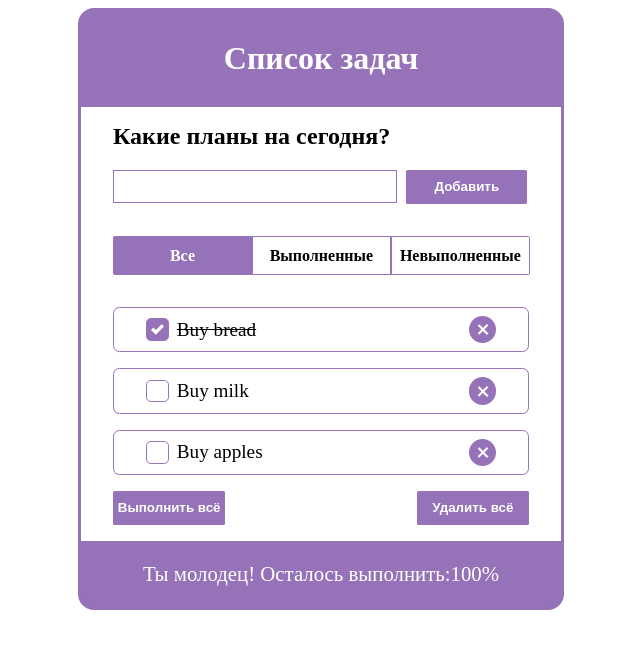
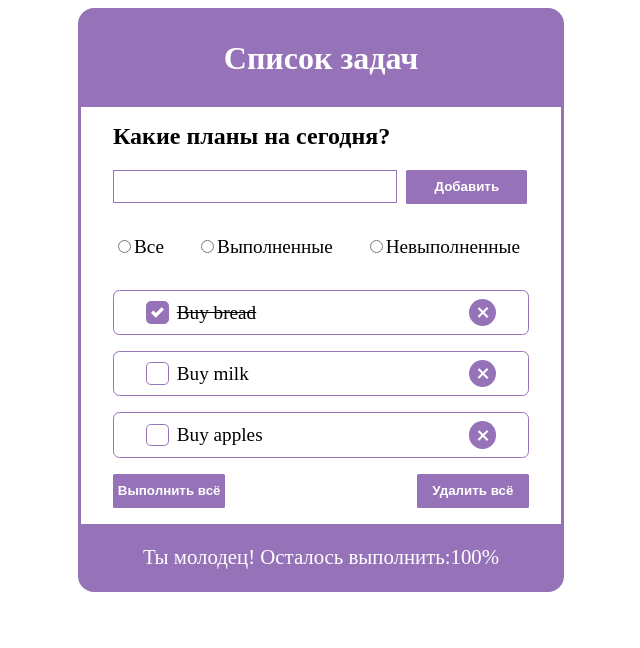
Before and after one commit to JuliaTsaruk/Vue-Practice, a Vue app in the folder vue-project/: page / in a window 1280 px wide. Shown: the top 648 px of the page, without its empty margins (319-959 px from the left). Built offline with nearby package versions, Linux system fonts and the light colour scheme.

Commit message:
feature/TD-3: was added some changes according code review

```diff
--- a/vue-project/src/components/atoms/Buttons.vue
+++ b/vue-project/src/components/atoms/Buttons.vue
@@ -19,6 +19,7 @@ button {
   @include button;
   padding: 0.6rem 0.3rem;
   width: 27%;
+  cursor: pointer;
 }
 
 @media screen and (max-width: 850px) {
--- a/vue-project/src/components/atoms/RadioButtons.vue
+++ b/vue-project/src/components/atoms/RadioButtons.vue
@@ -1,63 +1,49 @@
 <template>
   <div>
     <input
-      id="select-all"
-      name="radio-button"
+      class="filter-input"
+      id="select-task"
+      name="filter"
       type="radio"
-      class="input-all"
-      checked
     />
-    <label for="select-all" class="label-all">Все</label>
-    <input
-      id="select-done"
-      name="radio-button"
-      type="radio"
-      class="input-done"
-    />
-    <label for="select-done" class="label-done">Выполненные</label>
-    <input
-      id="select-undone"
-      name="radio-button"
-      type="radio"
-      class="input-undone"
-    />
-    <label for="select-undone" class="label-undone">Невыполненные</label>
+    <label for="select-task">{{buttonTitle}}</label>
   </div>
 </template>
 
+<script>
+export default {
+  props: {
+    id: Number,
+    buttonTitle: String,
+  },
+}
+</script>
+
 <style lang="scss" scoped>
-div {
-  width: 100%;
-  margin: 2rem;
-  display: flex;
+
+/*input {
+  display: none;
 }
 
 label {
   text-align: center;
   padding: 0.6rem 0.38rem;
   width: 26%;
+  border: 0.05rem solid $main-color;
   cursor: pointer;
   font-weight: bold;
   font-size: 1rem;
-  border: 0.05rem solid $main-color;
-
-  &:first-of-type {
-    border-radius: 0.1rem 0 0 0.1rem;
-  }
-
-  &:last-of-type {
-    border-radius: 0 0.1rem 0.1rem 0;
-  }
 }
 
-input.input-all:checked ~ label.label-all,
-input.input-done:checked ~ label.label-done,
-input.input-undone:checked ~ label.label-undone {
+input:checked ~ label{
   color: $font-color;
   background-color: $main-color;
 }
-
-input {
-  display: none;
+*/
+div{
+  font-size: 1.2rem;
+}
+div:not(:last-child){
+  margin-right: 2rem;
 }
 </style>
--- a/vue-project/src/components/organism/TodoList.vue
+++ b/vue-project/src/components/organism/TodoList.vue
@@ -2,12 +2,18 @@
   <div>
     <div :class="$style.tasksSection">
       <InputTask />
-      <RadioButtons />
+      <div :class="$style.radioBtn">
+        <RadioButtons
+        v-for="radioButton of radioButtons"
+        :key="radioButton.id"
+        :buttonTitle="radioButton.buttonTitle"
+        :id="radioButton.id"
+        />
+      </div>
       <div :class="$style.taskList">
         <ListItem
           v-for="todo of todos"
           :key="todo.id"
-          :todo="todo"
           :id="todo.id"
           :title="todo.title"
           :isChecked="todo.isChecked"
@@ -38,6 +44,11 @@ export default {
         { id: 2, title: "Buy milk", isChecked: false },
         { id: 3, title: "Buy apples", isChecked: false },
       ],
+      radioButtons: [
+        {id: 1, buttonTitle: "Все"},
+        {id: 2, buttonTitle: "Выполненные"},
+        {id: 3, buttonTitle: "Невыполненные"},
+      ],
     };
   },
   components: {
@@ -56,6 +67,12 @@ export default {
 .tasksSection {
   background-color: $font-color;
   padding-bottom: 1rem;
+}
+
+.radioBtn{
+  width: 100%;
+  display: flex;
+  margin: 2rem;
 }
 
 .taskList {
```
